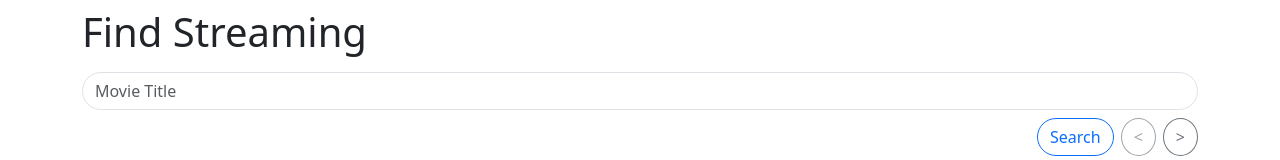
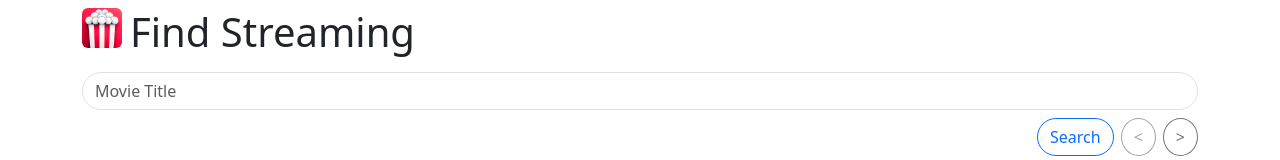
Before and after one commit to stancsicsm/find-streaming, a React (Create React App) app: page / in a window 1280 px wide. Shown: the top 160 px of the page. Built offline with nearby package versions, Linux system fonts and the light colour scheme; no server answers.

Commit message:
feat: add logo to title

```diff
--- a/src/components/title.tsx
+++ b/src/components/title.tsx
@@ -2,9 +2,17 @@ import {Row, Col} from "react-bootstrap";
 
 const Title = () => {
   return (
-    <Row className="justify-content-md-center mt-2 mb-2">
+    <Row className="justify-content-md-center mt-2 mb-3">
       <Col>
-        <h1>Find Streaming</h1>
+        <div className="d-flex">
+          <img
+            src={process.env.PUBLIC_URL + "/logo.png"}
+            alt="logo"
+            height='40px'
+            className="rounded me-2"
+          />
+          <h1 className="my-auto">Find Streaming</h1>
+        </div>
       </Col>
     </Row>
   )
```
Also changed, not shown: public/logo.png (added).
